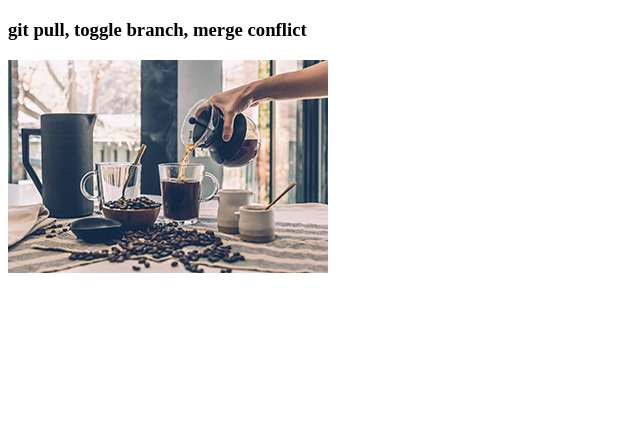
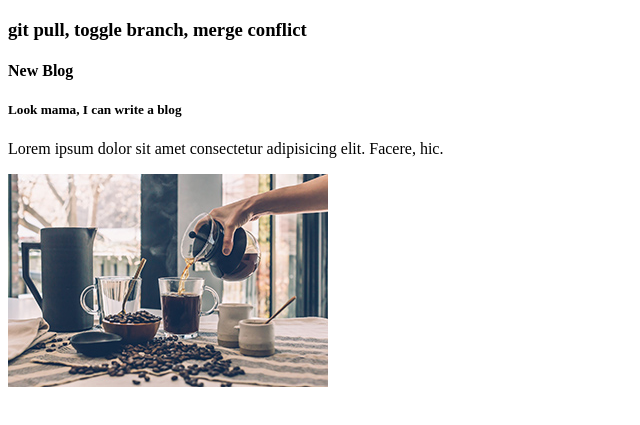
Before and after one commit to mahmud035/03-git-github, a plain HTML site: page index.html in a window 1280 px wide. Shown: the part 61-486 px from the top of the page, without its empty margins (0-640 px from the left). Drawn offline with Linux system fonts and the light colour scheme.

Commit message:
blog added

```diff
--- a/index.html
+++ b/index.html
@@ -9,6 +9,13 @@
   <body>
     <h1>Creating github repository</h1>
     <h3>git pull, toggle branch, merge conflict</h3>
+    <div>
+      <h4>New Blog</h4>
+      <h5>Look mama, I can write a blog</h5>
+      <p>
+        Lorem ipsum dolor sit amet consectetur adipisicing elit. Facere, hic.
+      </p>
+    </div>
     <img src="./images/french roast.jpg" alt="" />
   </body>
 </html>
```
